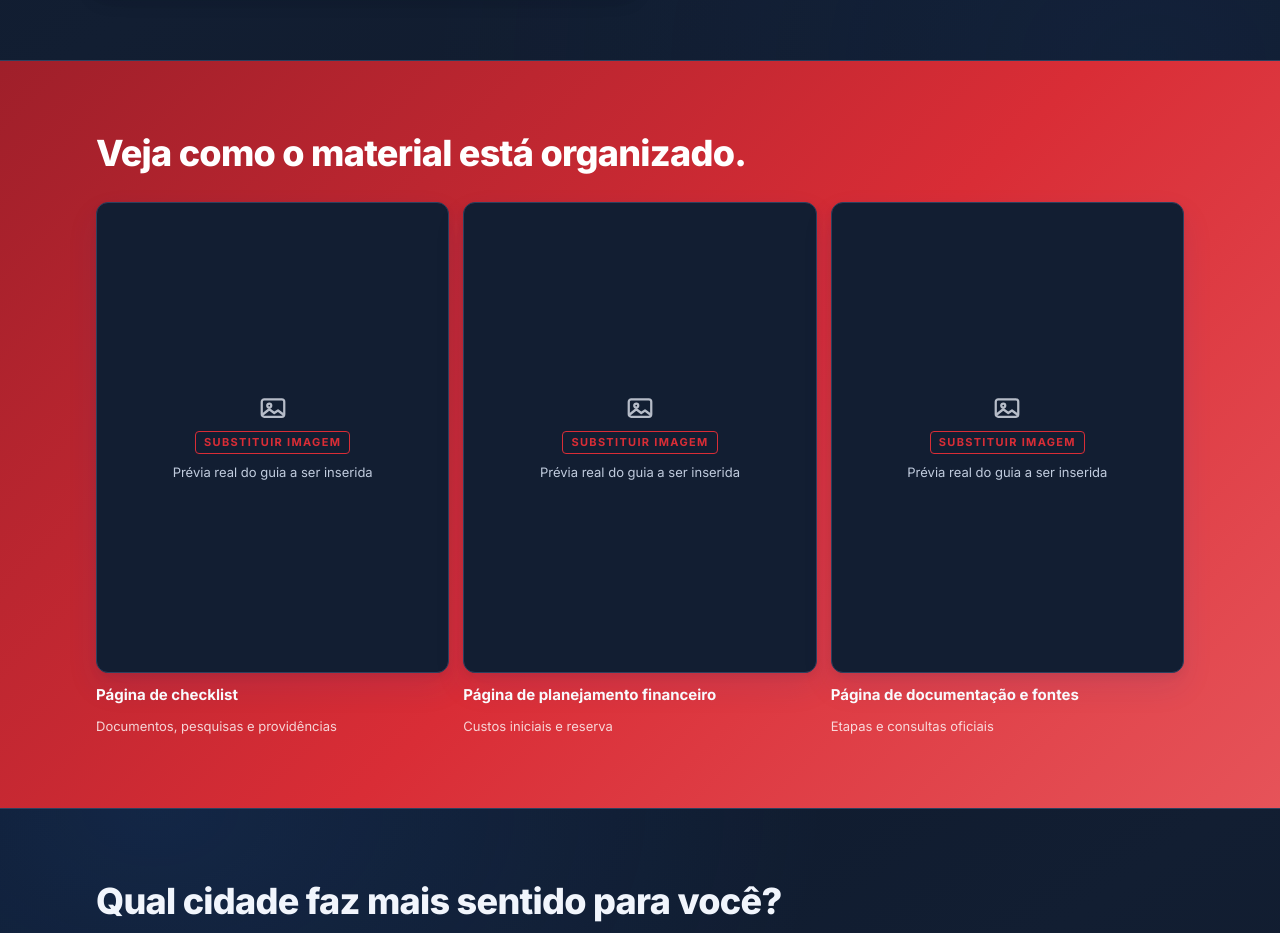
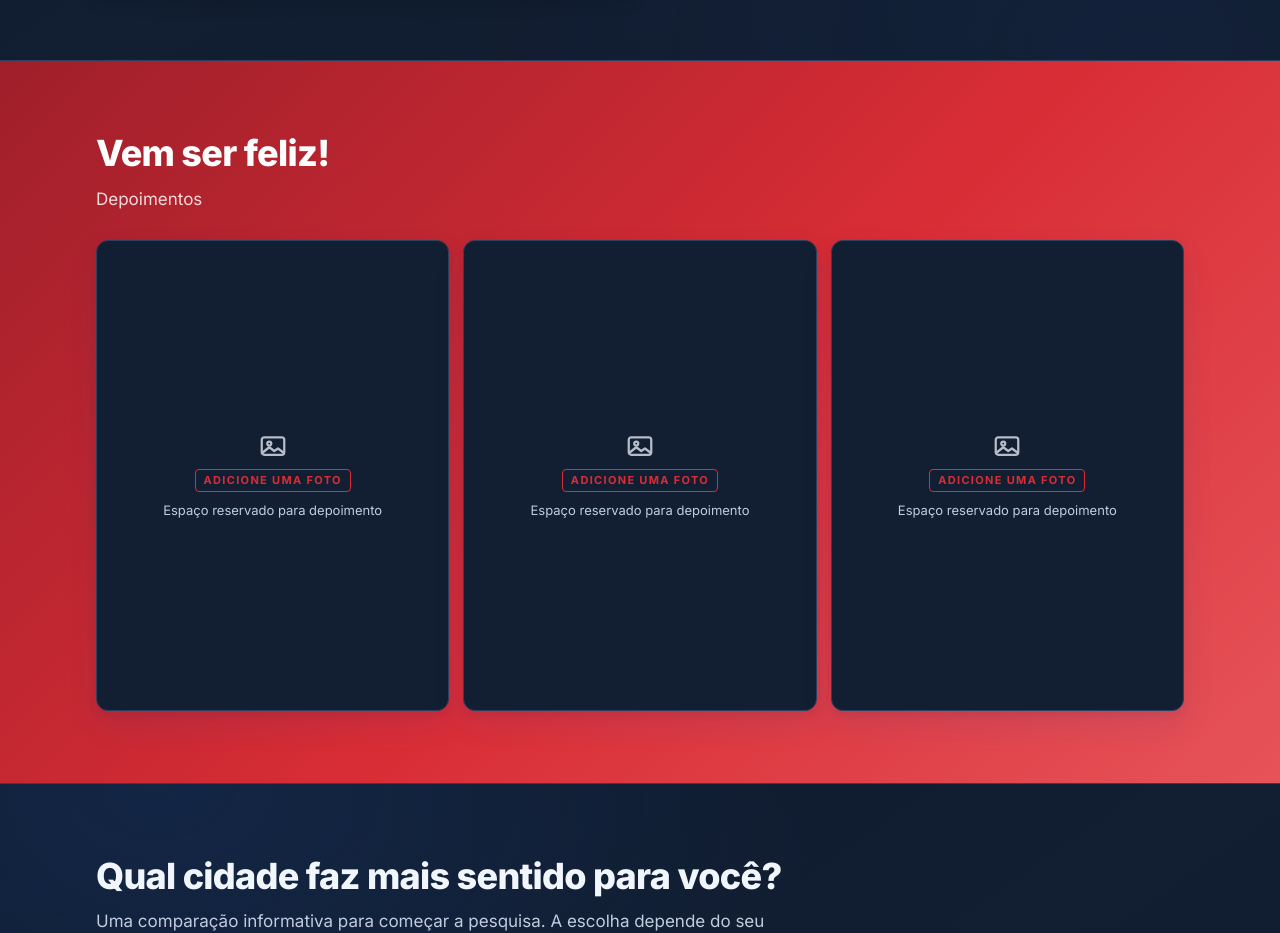
Before and after one commit to eduardoftn1/DSL, a React (Vite) app: page / in a window 1280 px wide. Shown: the part 2860-3793 px from the top of the page. Built offline with nearby package versions, Linux system fonts and the light colour scheme.

Commit message:
ja faça agora e deixe os espaços pras imagens pronto.
Gerado pelo Zenly.

```diff
--- a/src/sections/Previews.jsx
+++ b/src/sections/Previews.jsx
@@ -57,42 +57,25 @@ function Modal({ item, onClose }) {
 }
 
 export default function Previews() {
-  const [open, setOpen] = useState(null);
-  const opener = useRef(null);
-
-  const close = () => {
-    setOpen(null);
-    opener.current?.focus();
-  };
-
   return (
     <section className="section theme-red" aria-labelledby="h-prev">
       <div className="wrap">
         <div className="section-head">
-          <h2 id="h-prev">Veja como o material está organizado.</h2>
+          <h2 id="h-prev">Vem ser feliz!</h2>
+          <p>Depoimentos</p>
         </div>
-        <div className="prev-grid">
-          {CONFIG.previews.map((p, i) => (
-            <button
-              key={p.title}
-              type="button"
-              className="prev-btn"
-              aria-label={`Ampliar: ${p.title}`}
-              onClick={(e) => {
-                opener.current = e.currentTarget;
-                setOpen(i);
-              }}
-            >
-              <div className="prev-frame">
-                <Preview item={p} lazy />
+        <div className="prev-grid social-proof-grid">
+          {[1, 2, 3].map((number) => (
+            <div className="prev-frame social-proof-image" key={number} aria-label={`Espaço para imagem de depoimento ${number}`}>
+              <div className="prev-ph">
+                <Icon name="image" />
+                <b>ADICIONE UMA FOTO</b>
+                <span>Espaço reservado para depoimento</span>
               </div>
-              <span className="t">{p.title}</span>
-              <span className="z">{p.desc}</span>
-            </button>
+            </div>
           ))}
         </div>
       </div>
-      {open !== null && <Modal item={CONFIG.previews[open]} onClose={close} />}
     </section>
   );
 }
```
